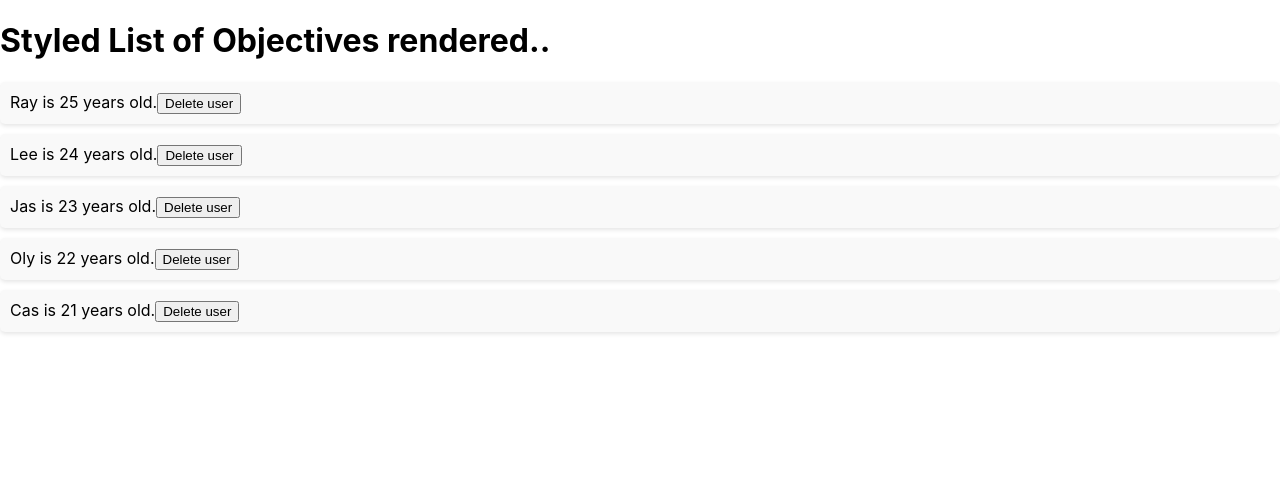
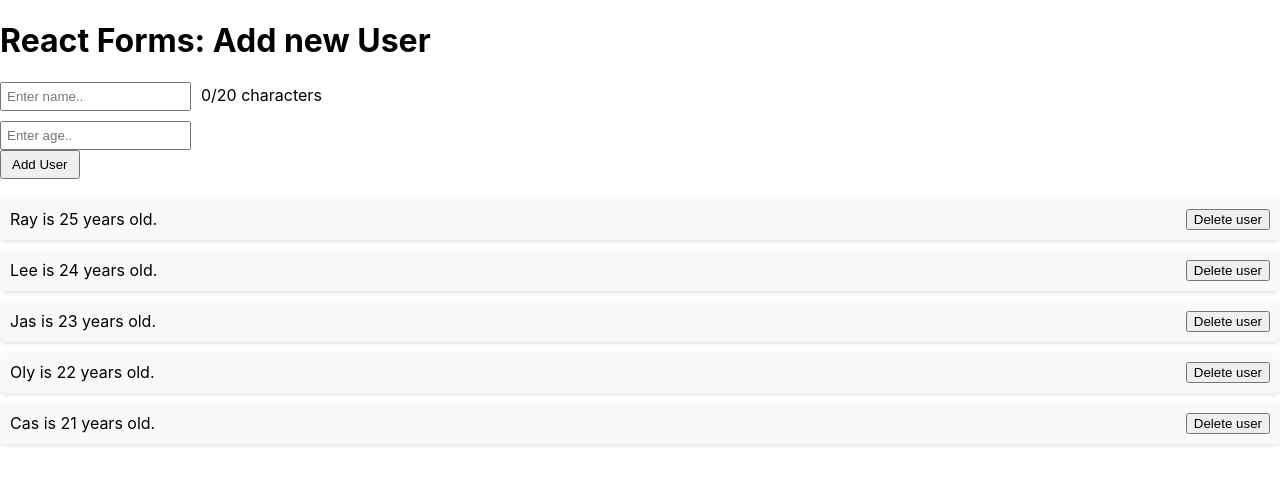
Before and after one commit to Rayyan-Karimi/Rayyan-React-Learn, a React (Create React App) app: page / in a window 1280 px wide. Shown: the top 484 px of the page. Built offline with nearby package versions, Linux system fonts and the light colour scheme.

Commit message:
Added validations with error feedbacks using React

```diff
--- a/src/App.js
+++ b/src/App.js
@@ -8,6 +8,34 @@ function App() {
     { id: 4, name: "Oly", age: 22 },
     { id: 5, name: "Cas", age: 21 },
   ]);
+
+  const [newName, setNewName] = useState("");
+  const [newAge, setNewAge] = useState("");
+
+  const handleAddUser = (e) => {
+    e.preventDefault(); // Prevent page reload on form submit
+    if (newName.trim() === "" || newAge.trim() === "") {
+      alert("Please provide both name and age");
+      return;
+    }
+    if (newName.length > 20) {
+      alert("Name cannot exceed 20 chars.");
+      return;
+    }
+    const age = parseInt(newAge);
+    if (age < 1 || age > 120) {
+      alert("Please enter valid age (1-120).");
+      return;
+    }
+    const newUser = {
+      id: users.length + 1,
+      name: newName,
+      age: age,
+    };
+    setUsers([...users, newUser]);
+    setNewName("");
+    setNewAge("");
+  };
 
   const handleDelete = (id) => {
     const updatedUsers = users.filter((user) => user.id !== id);
@@ -25,11 +53,40 @@ function App() {
     backgroundColor: "#f9f9f9",
     borderRadius: "5px",
     boxShadow: "0 2px 4px rgba(0,0,0,0.1)",
+    display: "flex",
+    justifyContent: "space-between",
+    alignItems: "center",
   };
 
   return (
     <div>
-      <h1>Styled List of Objectives rendered..</h1>
+      <h1>React Forms: Add new User</h1>
+      {/* Form section */}
+      <form onSubmit={handleAddUser} style={{ marginBottom: "20px" }}>
+        <div>
+          <input
+            type="text"
+            placeholder="Enter name.."
+            value={newName}
+            onChange={(e) => setNewName(e.target.value)}
+            style={{ marginRight: "10px", padding: "5px" }}
+          />
+          <span>{newName.length}/20 characters</span>
+        </div>
+        <div style={{ marginTop: "10px" }}>
+          <input
+            type="number"
+            placeholder="Enter age.."
+            value={newAge}
+            onChange={(e) => setNewAge(e.target.value)}
+            style={{ marginRight: "10px", padding: "5px" }}
+          />
+        </div>
+        <button type="submit" style={{ padding: "5px 10px" }}>
+          Add User
+        </button>
+      </form>
+      {/* User list section */}
       <ul style={listStyle}>
         {users.map((user) => (
           <li key={user.id} style={listItemStyle}>
```
